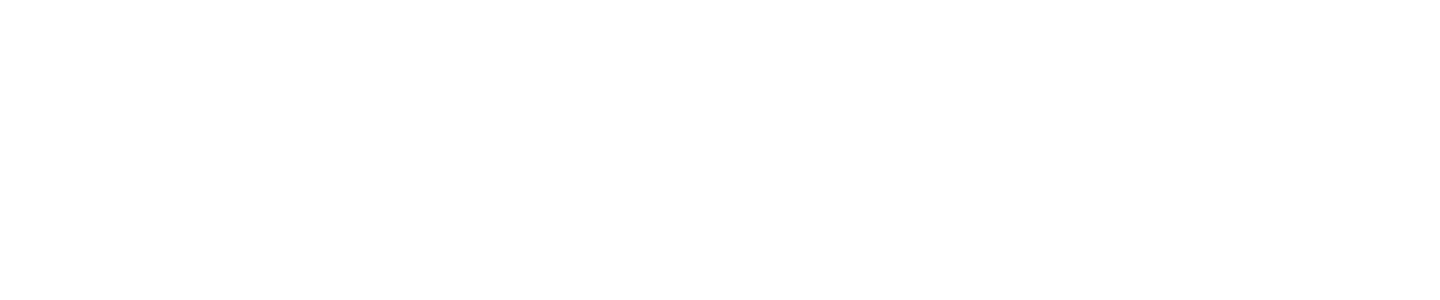
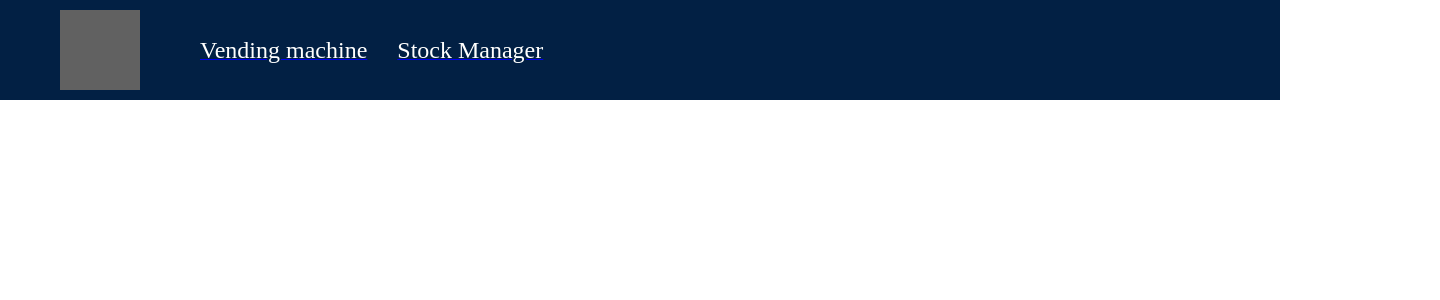
Before and after one commit to codesquad-members-2022/fe-vm, a React (Create React App) app: page /stock-manager in a window 1280 px wide. Before the commit this address had no page. Shown: the top 300 px of the page, 1440 px wide, since content can reach past the window. Built offline with nearby package versions, Linux system fonts and the light colour scheme; grey boxes are pictures that could not be loaded.

Commit message:
Feat: stock manager 준비

```diff
--- a/src/App.jsx
+++ b/src/App.jsx
@@ -2,6 +2,7 @@ import { BrowserRouter as Router, Routes, Route } from "react-router-dom";
 import { StocksProvider } from "./contextProviders/StockProvider";
 import Layout from "./pages/Layout";
 import Main from "./pages/Main";
+import StockManager from "./pages/StockManager";
 
 const App = () => (
   <StocksProvider>
@@ -9,6 +10,8 @@ const App = () => (
       <Routes>
         <Route path="/" element={<Layout />}>
           <Route index element={<Main />} />
+          <Route path="vending-machine" element={<Main />} />
+          <Route path="stock-manager" element={<StockManager />} />
         </Route>
       </Routes>
     </Router>
--- a/src/components/Header/Nav.jsx
+++ b/src/components/Header/Nav.jsx
@@ -1,10 +1,15 @@
 import styled from "styled-components";
+import { Link } from "react-router-dom";
 
 const Nav = () => {
   return (
     <>
-      <Menu>Vending machine</Menu>
-      <Menu>Stock Manager</Menu>
+      <Link to="/vending-machine">
+        <Menu>Vending machine</Menu>
+      </Link>
+      <Link to="stock-manager">
+        <Menu>Stock Manager</Menu>
+      </Link>
     </>
   );
 };
--- a/src/pages/Layout.jsx
+++ b/src/pages/Layout.jsx
@@ -4,14 +4,14 @@ import { Outlet } from "react-router-dom";
 
 const Layout = () => {
   return (
-    <AppWrapper>
+    <LayoutWrapper>
       <Header />
       <Outlet />
-    </AppWrapper>
+    </LayoutWrapper>
   );
 };
 
-const AppWrapper = styled.div`
+const LayoutWrapper = styled.div`
   display: flex;
   flex-direction: column;
   align-items: center;
--- a/src/pages/Main.jsx
+++ b/src/pages/Main.jsx
@@ -19,7 +19,7 @@ const Main = () => {
 
 const MainWrapper = styled.div`
   display: flex;
-  margin-top: 100px;
+  margin: 100px 0;
   justify-content: space-between;
   width: 1440px;
 `;
--- /dev/null
+++ b/src/pages/StockManager.jsx
@@ -0,0 +1,3 @@
+const StockManager = () => {};
+
+export default StockManager;
```
